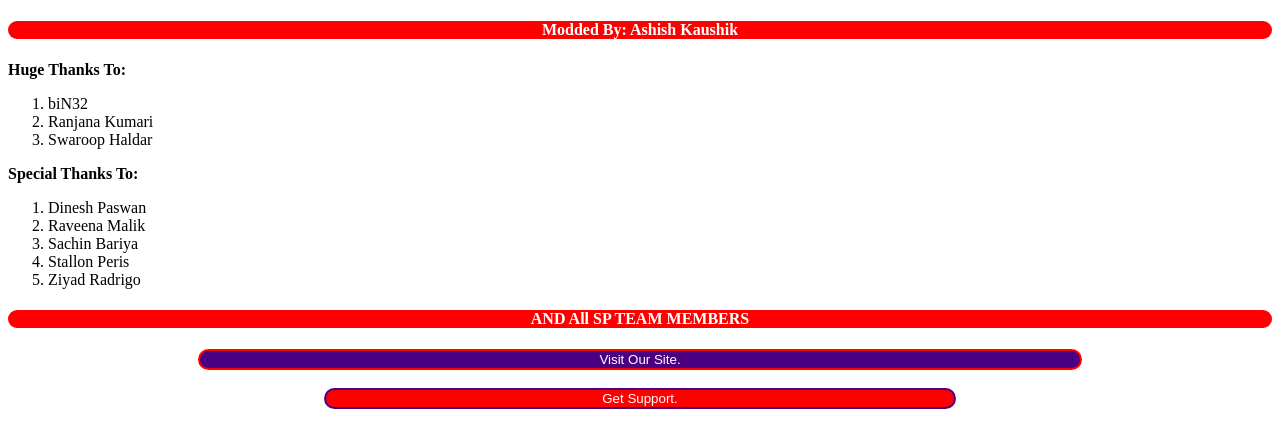
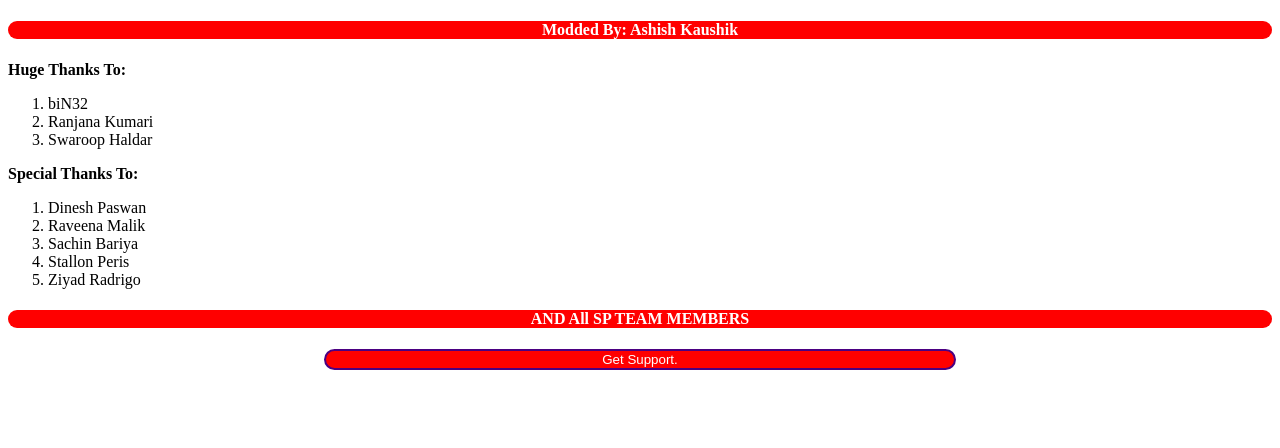
Before and after one commit to 2020sp/Auto_TTS, a plain HTML site: page index.html in a window 1280 px wide. Drawn offline with Linux system fonts and the light colour scheme.

Commit message:
Update index.html

```diff
--- a/index.html
+++ b/index.html
@@ -60,11 +60,7 @@ width: 70%;
 <li>Ziyad Radrigo</li>
 </ol>
 <h4>AND All SP TEAM MEMBERS</h4>
-<form action="https://www.smartprogrammers.in">
-<center><input id="Site" type="submit" value="Visit Our Site."/></center>
-</form>
-<br/>
-<form action="http://wa.me/919582674239?text=Auto%20TTS">
+<form action="http://wa.me/919582674239?text=Auto%20TTS%20SP">
 <center><input id="Mail" type="submit" value="Get Support."/></center>
 </form>
 </body>
```
